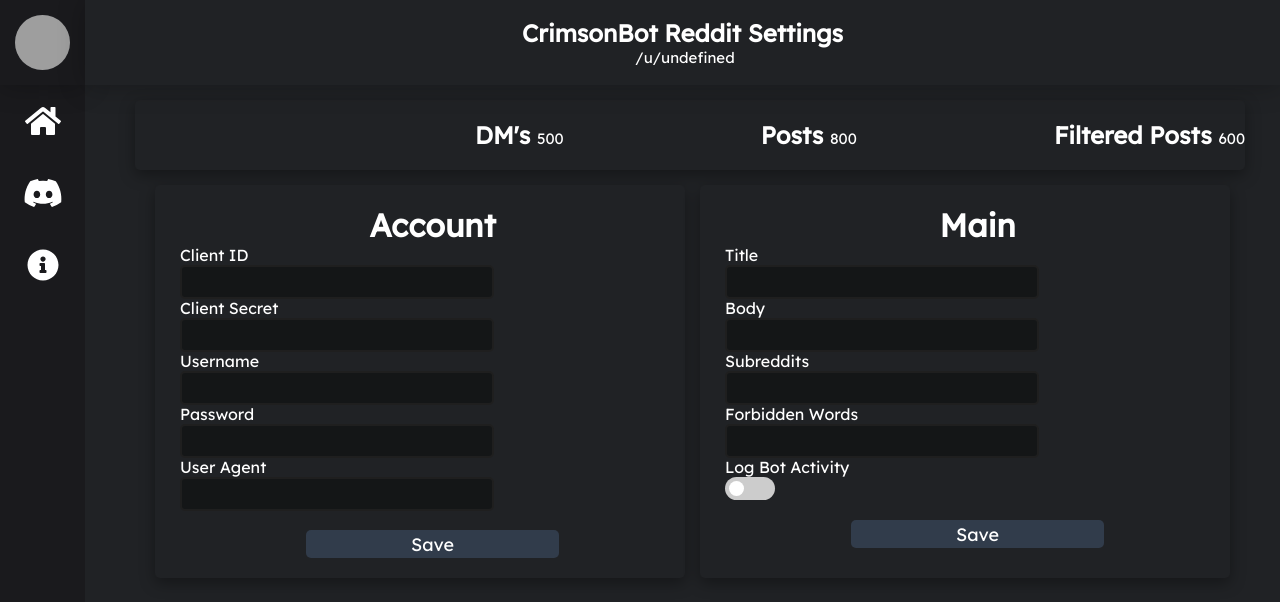
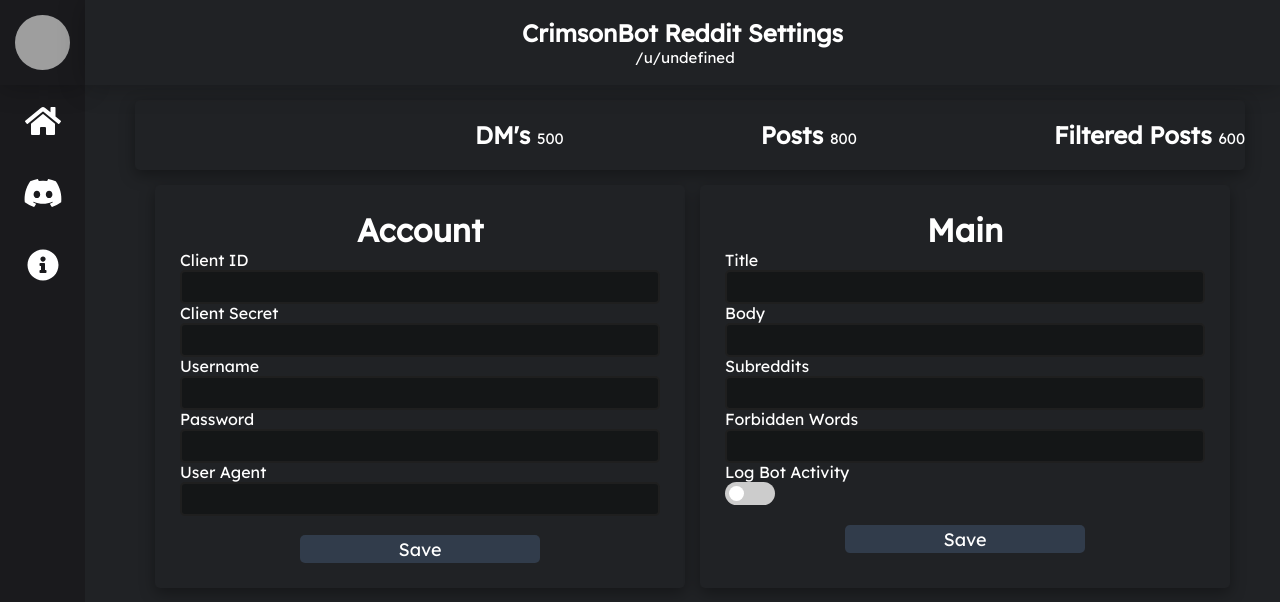
Before and after one commit to DanyaalA/CrimsonBot, a React (Create React App) app: page / in a window 1280 px wide. Shown: the top 602 px of the page. Built offline with nearby package versions, Linux system fonts and the light colour scheme; no server answers; grey boxes are pictures that could not be loaded.

Commit message:
Make InputBox 100% width where used in Home.tsx
Make padding 25px all around GeneralSettingContainer so inputs don't touch edge

```diff
--- a/src/components/Inputs/InputBox.tsx
+++ b/src/components/Inputs/InputBox.tsx
@@ -18,12 +18,12 @@ export const InputBox = ({ message, value, onChange, type }: InputProps) => {
   };
 
   return (
-    <>
+    <div className="inputBox">
       <StyledSpan>{message}</StyledSpan>
       <InputContainer>
         <input value={value} onChange={handleChange} type={type} />
       </InputContainer>
-    </>
+    </div>
   );
 };
 
@@ -35,14 +35,16 @@ const InputContainer = styled.div`
   display: flex;
   height: 23px;
   padding-bottom: 10px;
+
   span {
     padding-right: 5px;
   }
+
   input {
     padding-left: 10px;
     color: white;
     font-family: "Lexend Deca";
-    width: 300px;
+    width: 100%;
     height: 30px;
     background: #141617;
     border: 2px solid #1f1f1f;
--- a/src/pages/Home.tsx
+++ b/src/pages/Home.tsx
@@ -203,11 +203,15 @@ const HomeStyle = styled.div`
 const GeneralSettingContainer = styled(ContainerStyle)`
   display: flex;
   flex-direction: column;
-  padding-left: 25px;
+  padding: 25px;
 
   h1 {
     text-align: center;
     border-radius: 5px;
+    width: 100%;
+  }
+
+  .inputBox {
     width: 100%;
   }
 `;
```
